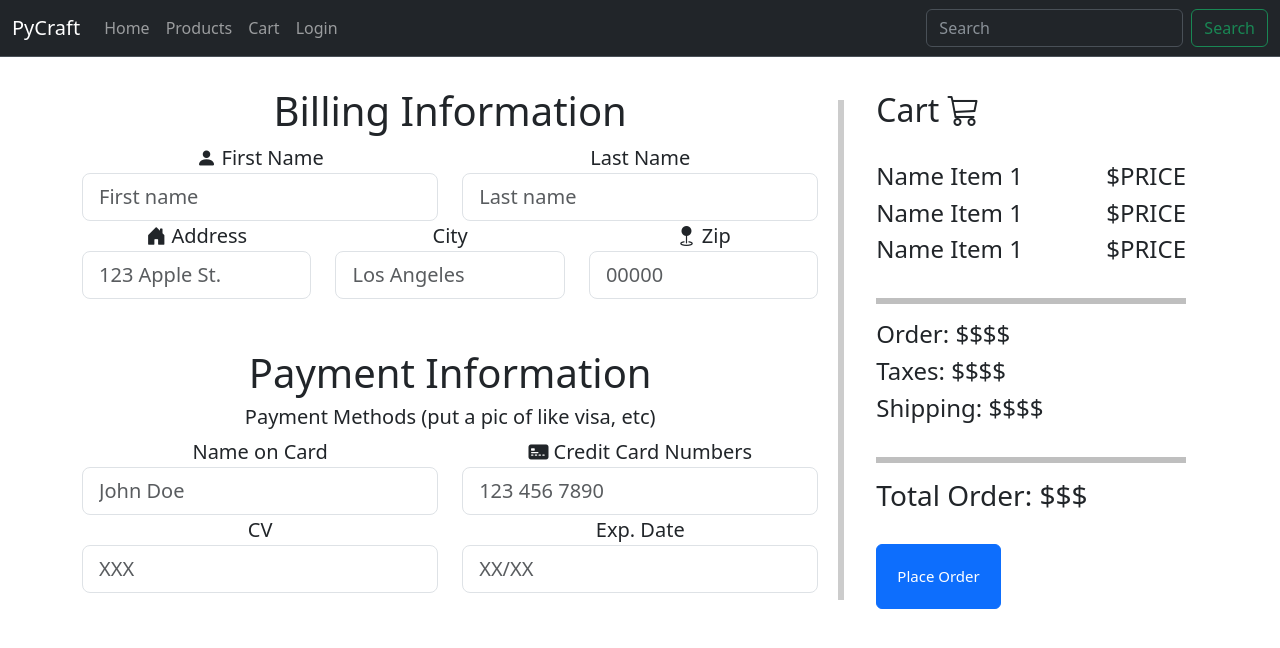
After one commit to surudoiha/PyCraft, a Flask app: template flaskapp/templates/checkout.html in a window 1280 px wide. The commit adds this page. Shown: the top 648 px of the page. Run offline with Flask 3, Linux system fonts and the light colour scheme; the template is opened without the code that fills it, so the values that code supplies are empty.

Commit message:
Added HTML and CSS pages
Added the correct, functional HTML and CSS pages for the flask application.

```diff
--- /dev/null
+++ b/flaskapp/static/checkout.css
@@ -0,0 +1,64 @@
+/* Removing the increments on the number forms */
+input::-webkit-outer-spin-button,
+input::-webkit-inner-spin-button {
+  -webkit-appearance: none;
+  margin: 0;
+}
+
+h1 {
+  margin-top: 20px;
+}
+
+.billingTxt {
+  margin-top: 30px;
+}
+
+.form-group {
+    margin-bottom: 50px;
+}
+
+.row {
+    margin-top: 30px;
+}
+
+#checkout-form {
+  width: 100%;
+}
+
+.left-side {
+  -ms-flex: 90%;
+  flex: 90%;
+  float: left;
+  width: 90%;
+}
+
+.right-side {
+  width: 200px;
+  flex: 40%;
+  float: right;
+}
+
+.verticalLine {
+  margin-left: 20px;
+  padding-left: 20px;
+  border-left: 6px solid rgba(0, 0, 0, 0.201);
+  height: 500px;
+}
+
+hr.horizontalLine {
+  margin-top: 2px;
+  border-top: 6px solid rgb(0, 0, 0);
+}
+
+label {
+  font-size: 20px;
+}
+
+.price {
+  float: right;
+}
+
+#btnSubmit {
+  padding: 20px;
+  font-size: 15px;
+}
--- /dev/null
+++ b/flaskapp/static/login.css
@@ -0,0 +1,5 @@
+.form-group {
+    margin-top: 100px;
+    font-size: 25px;
+
+}
--- a/flaskapp/templates/base.html
+++ b/flaskapp/templates/base.html
@@ -1,91 +1,48 @@
-<!DOCTYPE html>
-<html>
+<!doctype html>
+<html lang="en">
   <head>
-    <meta charset="utf-8" />
-    <meta name="viewport" content="width=device-width, initial-scale=1" />
-    <link
-      rel="stylesheet"
-      href="https://stackpath.bootstrapcdn.com/bootstrap/4.4.1/css/bootstrap.min.css"
-      integrity="sha384-Vkoo8x4CGsO3+Hhxv8T/Q5PaXtkKtu6ug5TOeNV6gBiFeWPGFN9MuhOf23Q9Ifjh"
-      crossorigin="anonymous"
-    />
-    <link
-      rel="stylesheet"
-      href="https://stackpath.bootstrapcdn.com/font-awesome/4.7.0/css/font-awesome.min.css"
-      crossorigin="anonymous"
-    />
-
-    <title>{% block title %}Home{% endblock %}</title>
-  </head>
+    <meta charset="utf-8">
+    <meta name="viewport" content="width=device-width, initial-scale=1">
+    <title>{% block title%}{% endblock %}</title>
+    {%block script%} {% endblock %}
+    <script src="https://code.jquery.com/jquery-3.7.0.min.js" integrity="sha256-2Pmvv0kuTBOenSvLm6bvfBSSHrUJ+3A7x6P5Ebd07/g=" crossorigin="anonymous"></script>
+    <link href="https://cdn.jsdelivr.net/npm/bootstrap@5.3.0/dist/css/bootstrap.min.css" rel="stylesheet" integrity="sha384-9ndCyUaIbzAi2FUVXJi0CjmCapSmO7SnpJef0486qhLnuZ2cdeRhO02iuK6FUUVM" crossorigin="anonymous">
+    <link rel="stylesheet" href="https://cdn.jsdelivr.net/npm/bootstrap-icons@1.5.0/font/bootstrap-icons.css">
   <body>
-    <nav class="navbar navbar-expand-lg navbar-dark bg-dark">
-      <button
-        class="navbar-toggler"
-        type="button"
-        data-toggle="collapse"
-        data-target="#navbar"
-      >
-        <span class="navbar-toggler-icon"></span>
-      </button>
-      <div class="collapse navbar-collapse" id="navbar">
-        <div class="navbar-nav">
-          {% if user.is_authenticated %}
-          <a class="nav-item nav-link" id="home" href="/">Home</a>
-          <a class="nav-item nav-link" id="logout" href="/logout">Logout</a>
-          {% else %}
-          <a class="nav-item nav-link" id="login" href="/login">Login</a>
-          <a class="nav-item nav-link" id="signUp" href="/sign-up">Sign Up</a>
-          {% endif %}
+    <!--Navbar-->
+    <nav class="navbar bg-dark border-bottom border-bottom-dark navbar-expand-lg " data-bs-theme="dark">
+      <div class="container-fluid">
+        <a class="navbar-brand" href="#">PyCraft</a>
+        <button class="navbar-toggler" type="button" data-bs-toggle="collapse" data-bs-target="#navbarSupportedContent" aria-controls="navbarSupportedContent" aria-expanded="false" aria-label="Toggle navigation">
+          <span class="navbar-toggler-icon"></span>
+        </button>
+        <div class="collapse navbar-collapse" id="navbarSupportedContent">
+          <ul class="navbar-nav me-auto mb-2 mb-lg-0">
+            <li class="nav-item">
+               <!--The ifs are basically to check what page we are on so we can highlight the navbar section we're on-->
+              <a class="nav-link {% if active_page == 'index'%} active {% endif %}" href="/">Home</a>
+            </li>
+            <li class="nav-item">
+              <a class="nav-link {% if active_page == 'products'%} active {% endif %}" href="products">Products</a>
+            </li>
+            <li class="nav-item">
+              <a class="nav-link {% if active_page == 'cart'%} active {% endif %}" aria-current="page" href="#">Cart</a>
+            </li>
+            <li class="nav-item">
+              <a class="nav-link {% if active_page == 'login'%} active {% endif %}" href="login">Login</a>
+            </li>
+          </ul>
+          <form class="d-flex" role="search">
+            <input class="form-control me-2" type="search" placeholder="Search" aria-label="Search">
+            <button class="btn btn-outline-success" type="submit">Search</button>
+          </form>
         </div>
       </div>
-    </nav>
+  </nav>
 
-    {% with messages = get_flashed_messages(with_categories=true) %} {% if
-    messages %} {% for category, message in messages %} {% if category ==
-    'error' %}
-    <div class="alert alert-danger alter-dismissable fade show" role="alert">
-      {{ message }}
-      <button type="button" class="close" data-dismiss="alert">
-        <span aria-hidden="true">&times;</span>
-      </button>
-    </div>
-    {% else %}
-    <div class="alert alert-success alter-dismissable fade show" role="alert">
-      {{ message }}
-      <button type="button" class="close" data-dismiss="alert">
-        <span aria-hidden="true">&times;</span>
-      </button>
-    </div>
-    {% endif %} {% endfor %} {% endif %} {% endwith %}
+  {%block content%}
+  {% endblock %}
 
-    <div class="container">{% block content %} {% endblock %}</div>
-    <script
-      src="https://code.jquery.com/jquery-3.2.1.slim.min.js"
-      integrity="sha384-KJ3o2DKtIkvYIK3UENzmM7KCkRr/rE9/Qpg6aAZGJwFDMVNA/GpGFF93hXpG5KkN"
-      crossorigin="anonymous"
-    ></script>
-    <script
-      src="https://cdnjs.cloudflare.com/ajax/libs/popper.js/1.12.9/umd/popper.min.js"
-      integrity="sha384-ApNbgh9B+Y1QKtv3Rn7W3mgPxhU9K/ScQsAP7hUibX39j7fakFPskvXusvfa0b4Q"
-      crossorigin="anonymous"
-    ></script>
-    <script
-      src="https://maxcdn.bootstrapcdn.com/bootstrap/4.0.0/js/bootstrap.min.js"
-      integrity="sha384-JZR6Spejh4U02d8jOt6vLEHfe/JQGiRRSQQxSfFWpi1MquVdAyjUar5+76PVCmYl"
-      crossorigin="anonymous"
-    ></script>
-
-{% block javascript %}
-    <script type="text/javascript">
-      function deleteNote(noteId) {
-  fetch("/delete-note", {
-    method: "POST",
-    body: JSON.stringify({ noteId: noteId }),
-  }).then((_res) => {
-    window.location.href = "/";
-  });
-  }
-</script>
-{% endblock %}
-  </body>
+  <script src="https://cdn.jsdelivr.net/npm/bootstrap@5.3.0/dist/js/bootstrap.bundle.min.js" integrity="sha384-geWF76RCwLtnZ8qwWowPQNguL3RmwHVBC9FhGdlKrxdiJJigb/j/68SIy3Te4Bkz" crossorigin="anonymous"></script>
+</body>
 </html>
--- /dev/null
+++ b/flaskapp/templates/checkout.html
@@ -0,0 +1,98 @@
+{% extends 'base.html' %}
+{% set active_page = "checkout" %}
+{% block title %} Checkout {% endblock %}
+{%block script%} <link rel="stylesheet" href="../static/checkout.css"> {% endblock %}
+
+{% block content %}
+
+<div class="container d-flex align-items-center justify-content-center" id="checkout-form">
+    <div class="text-center left-side">
+        <form>
+            <div class="form-group billing-form">
+                <h1 class="billingTxt">Billing Information</h1>
+                <div class="row">
+                    <div class="col">
+                        <label for="inputFName"><i class="bi bi-person-fill"></i> First Name</label>
+                        <input type="text" class="form-control form-control-lg" id="inputFName" aria-describedby="nameHelp" placeholder="First name">
+                    </div>
+                    <div class="col">
+                        <label for="inputLName">Last Name</label>
+                        <input type="text" class="form-control form-control-lg" id="inputLName" aria-describedby="nameHelp" placeholder="Last name">
+                    </div>
+                    <!-- <div class="col">
+                        <label for="inputEmail">Email address</label>
+                        <input type="email" class="form-control" id="inputEmail" aria-describedby="emailHelp" placeholder="Enter email ">
+                    </div> -->
+                </div>
+
+                <div class="row">
+                    <div class="col">
+                       <label for="inputAddress"><i class="bi bi-house-door-fill"></i> Address</label>
+                       <input type="text" class="form-control form-control-lg" id="inputAddress" aria-describedby="addressHelp" placeholder="123 Apple St.">
+                    </div>
+                    <div class="col">
+                        <label for="inputCity"><i class="bi bi-buildings-fill"></i> City</label>
+                        <input type="text" class="form-control form-control-lg" id="inputCity" aria-describedby="cityHelp" placeholder="Los Angeles">
+                    </div>
+                    <div class="col">
+                        <label for="inputZip"><i class="bi bi-geo-fill"></i> Zip</label>
+                        <input type="number" class="form-control form-control-lg" id="inputZip" aria-describedby="zipHelp" placeholder="00000">
+                    </div>
+                </div>
+
+            </div>
+
+            <div class="form-group payment-form">
+                <h1>Payment Information</h1>
+                <h5>Payment Methods (put a pic of like visa, etc)</h5>
+                <div class="row">
+                    <div class="col">
+                        <label for="inputCardName">Name on Card</label>
+                        <input type="text" class="form-control form-control-lg" id="inputCardName" aria-describedby="expDateHelp" placeholder="John Doe">
+                    </div>
+
+                    <div class="col">
+                        <label for="inputCC"><i class="bi bi-credit-card-2-front-fill"></i> Credit Card Numbers</label>
+                        <input type="number" class="form-control form-control-lg" id="inputCC" aria-describedby="CCHelp" placeholder="123 456 7890">
+                    </div>
+                </div>
+
+                <div class="row">
+                    <div class="col">
+                        <label for="inputCIV">CV</label>
+                        <input type="number" class="form-control form-control-lg" id="inputCC" aria-describedby="CCHelp" placeholder="XXX">
+                    </div>
+
+                    <div class="col">
+                        <label for="inputExpDate">Exp. Date</label>
+                        <input type="text" class="form-control form-control-lg" id="inputExpDate" aria-describedby="expDateHelp" placeholder="XX/XX">
+                    </div>
+                </div>
+
+            </div>
+
+        </form>
+    </div>
+
+    <div class="verticalLine"></div>
+    <div class="container right-side">
+      <h2>Cart <i class="bi bi-cart3"></i></h2>
+      <br>
+      <h4>Name Item 1 <span class="price">$PRICE</span></h4>
+      <h4>Name Item 1 <span class="price">$PRICE</span></h4>
+      <h4>Name Item 1 <span class="price">$PRICE</span></h4>
+      <br>
+      <hr class="horizontalLine">
+      <h4>Order: $$$$</h4>
+      <h4>Taxes: $$$$</h4>
+      <h4>Shipping: $$$$</h4>
+      <br>
+      <hr class="horizontalLine">
+      <h3> Total Order: $$$</h3>
+      <br>
+      <button type="submit" class="btn btn-primary btn-group-lg" id="btnSubmit">Place Order</button>
+    </div>
+
+</div>
+
+{% endblock %}
--- a/flaskapp/templates/home.html
+++ /dev/null
@@ -1,5 +0,0 @@
-{% extends "base.html" %} {% block title %}Home{% endblock %} {% block content
-    %}
-    <h1>Home</h1>
-
-    {% endblock %}
```
Also changed, not shown: flaskapp/static/index.css (added, +40 -0 lines), flaskapp/static/products.css (added, +51 -0 lines), flaskapp/templates/index.html (added, +19 -0 lines), flaskapp/templates/login.html (+19 -4 lines), flaskapp/templates/products.html (added, +28 -0 lines).
